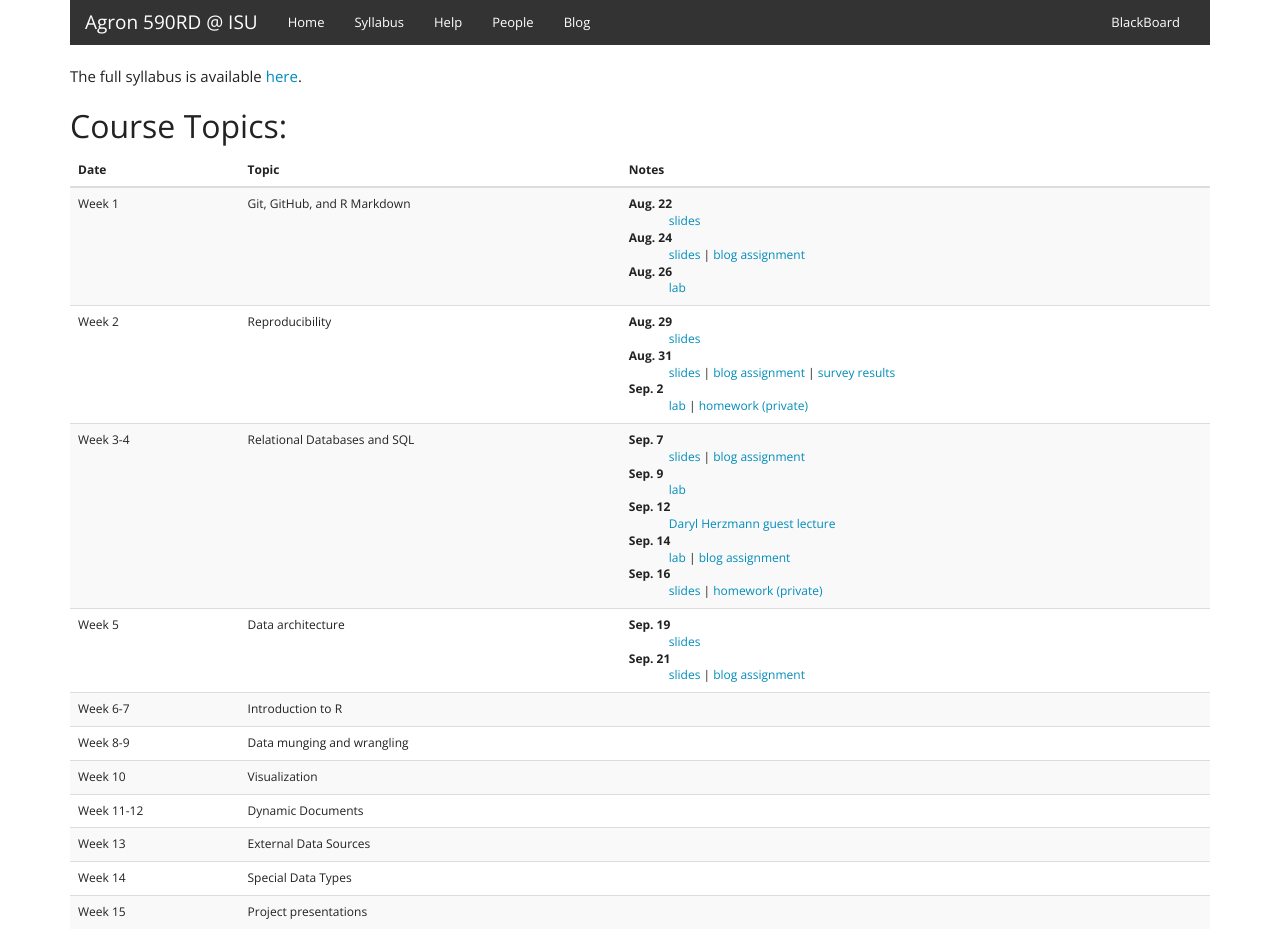
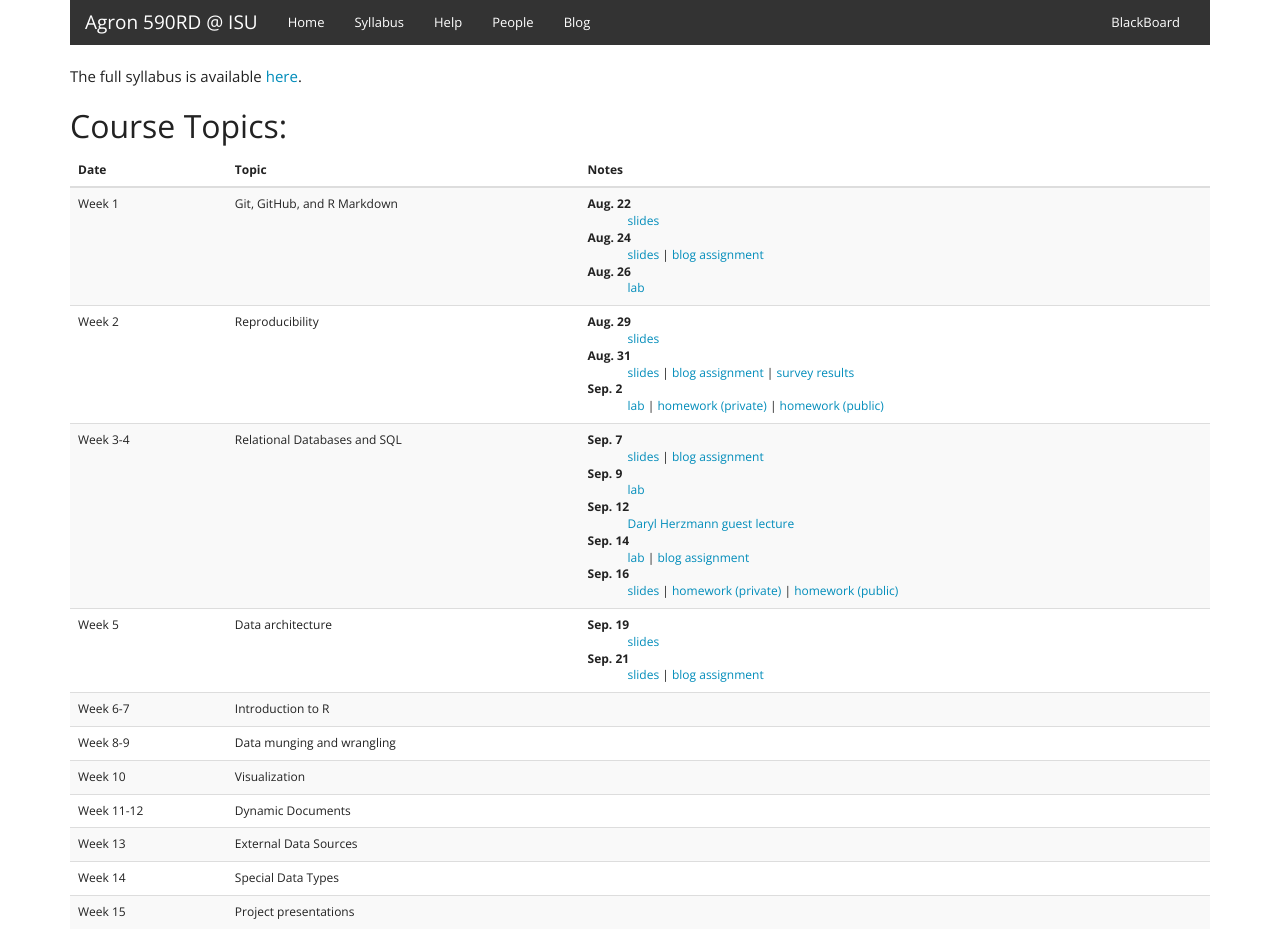
Before and after one commit to agron590-ISU/agron590-ISU.github.io, a Jekyll site: the page built from syllabus.html, in a window 1280 px wide. Built offline with Jekyll 4.4.1, drawn with Linux system fonts in a browser that asks for light colours.

Commit message:
Added public homework links

```diff
--- a/syllabus.html
+++ b/syllabus.html
@@ -42,7 +42,7 @@
           <dt>Aug. 31</dt>
           <dd><a href="../materials/week_02/data-collection-and-spreadsheets/slides.html" target=_blank>slides</a> | <a href="https://github.com/agron590-ISU/blog/tree/master/02" target=_blank>blog assignment</a> | <a href="../materials/week_02/data-collection-and-spreadsheets/survey.html" target=_blank>survey results</a></dd>
           <dt>Sep. 2</dt>
-          <dd><a href="../lab/week_02/collaboration.html" target=_blank>lab</a> | <a href="https://github.com/agron590-ISU/homework/blob/master/01_reproducibility-and-spreadsheets/LastnameFirstname.Rmd" target=_blank>homework (private)</a></dd>
+          <dd><a href="../lab/week_02/collaboration.html" target=_blank>lab</a> | <a href="https://github.com/agron590-ISU/homework/blob/master/01_reproducibility-and-spreadsheets/LastnameFirstname.Rmd" target=_blank>homework (private)</a> | <a href="https://github.com/agron590-ISU/homework-public/tree/master/01_reproducibility-and-spreadsheets" target=_blank>homework (public)</a></dd>
           </dl>
         </td>
       </tr>
@@ -60,7 +60,7 @@
           <dt>Sep. 14</dt>
           <dd><a href="../lab/week_04/slides.html" target=_blank>lab</a> | <a href="https://github.com/agron590-ISU/blog/tree/master/04" target=_blank>blog assignment</a></dd>
           <dt>Sep. 16</dt>
-          <dd><a href="../materials/week_04/relational_db/slides.html" target=_blank>slides</a> | <a href="https://github.com/agron590-ISU/homework/blob/master/02_databases/LastnameFirstname.Rmd" target=_blank>homework (private)</a></dd>
+          <dd><a href="../materials/week_04/relational_db/slides.html" target=_blank>slides</a> | <a href="https://github.com/agron590-ISU/homework/blob/master/02_databases/LastnameFirstname.Rmd" target=_blank>homework (private)</a> | <a href="https://github.com/agron590-ISU/homework-public/tree/master/02_databases" target=_blank>homework (public)</a></dd>
           </dl>
         </td>
       </tr>
```
